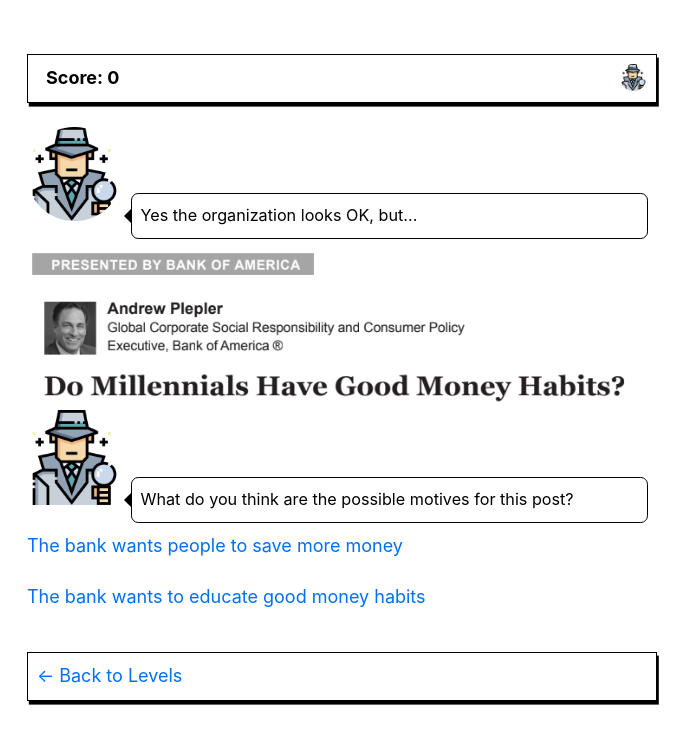
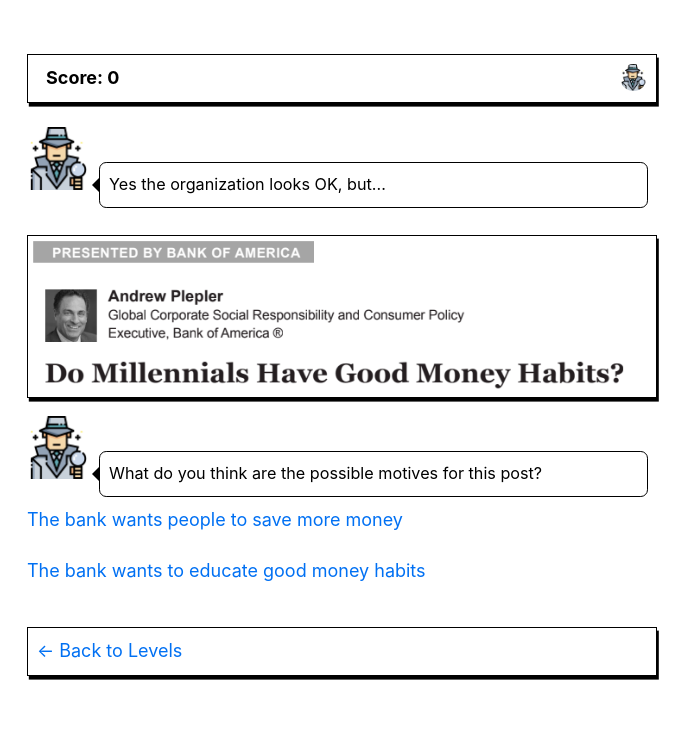
Before and after one commit to rendybjunior/fake-news-detective, a Next.js app: page /dialogs/dialog_1_2_1 in a window 1280 px wide. Shown: the top 744 px of the page, without its empty margins (0-695 px from the left). Built offline with nearby package versions, Linux system fonts and the light colour scheme.

Commit message:
reduce code dups

```diff
--- /dev/null
+++ b/components/caselayout.js
@@ -0,0 +1,60 @@
+import Head from 'next/head';
+import Link from 'next/link';
+import Layout from './layout';
+import utilStyles from '../styles/utils.module.css';
+import homeStyles from '../styles/home.module.css';
+
+export function getOption(option_type, text, next_id) {
+	if (option_type == 'dialog') {
+		return (
+			<Link href="/dialogs/[id]" as={`/dialogs/${next_id}`}>
+				{text}
+			</Link>
+		);
+	} else {
+		return (
+			<Link href="/results/[id]" as={`/results/${next_id}`}>
+				{text}
+			</Link>
+		);
+	}
+}
+
+export default function CaseLayout({ caseData }) {
+	return (
+		<Layout>
+			<Head>
+				<title>{caseData.title}</title>
+			</Head>
+			<h4>{caseData.title}</h4>
+			<div className={`${homeStyles.comment}`}>
+				<img src="/images/explore.png" className={`${homeStyles.commentImage}`} alt="player" />
+				<div className={`${homeStyles.speechbubblewrapper}`}>
+					<div className={`${homeStyles.speechbubble}`}>
+						<div className={`${homeStyles.speechbubbletext}`}>{caseData.comment}</div>
+					</div>
+				</div>
+			</div>
+			<div className={`${homeStyles.content}`}>
+				<img src={caseData.content} alt={caseData.title} />
+			</div>
+			<div className={`${homeStyles.prompt}`}>
+				<div className={`${homeStyles.comment}`}>
+					<img src="/images/explore.png" className={`${homeStyles.commentImage}`} alt="player" />
+					<div className={`${homeStyles.speechbubblewrapper}`}>
+						<div className={`${homeStyles.speechbubble}`}>
+							<div className={`${homeStyles.speechbubbletext}`}>{caseData.prompt}</div>
+						</div>
+					</div>
+				</div>
+			</div>
+			<ul className={utilStyles.list}>
+				{caseData.options.map(({ id, text, next_id, type }) => (
+					<li className={utilStyles.listItem} key={id}>
+						{getOption(type, text, next_id)}
+					</li>
+				))}
+			</ul>
+		</Layout>
+	);
+}
--- a/pages/dialogs/[id].js
+++ b/pages/dialogs/[id].js
@@ -1,9 +1,6 @@
 import Link from 'next/link';
-import Head from 'next/head';
-import Layout from '../../components/layout';
+import CaseLayout from '../../components/caselayout';
 import { getAllDialogIds, getDialogData } from '../../lib/dialogs';
-import utilStyles from '../../styles/utils.module.css';
-import homeStyles from '../../styles/home.module.css';
 
 export async function getStaticPaths() {
 	const paths = getAllDialogIds();
@@ -22,57 +19,6 @@
 	};
 }
 
-export function getOption(option_type, text, next_id) {
-	if (option_type == 'dialog') {
-		return (
-			<Link href="/dialogs/[id]" as={`/dialogs/${next_id}`}>
-				{text}
-			</Link>
-		);
-	} else {
-		return (
-			<Link href="/results/[id]" as={`/results/${next_id}`}>
-				{text}
-			</Link>
-		);
-	}
+export default function Dialog({ dialogData }) {
+	return <CaseLayout caseData={dialogData} />;
 }
-
-export default function Dialog({ dialogData }) {
-	return (
-		<Layout>
-			<Head>
-				<title>{dialogData.title}</title>
-			</Head>
-			<h4>{dialogData.title}</h4>
-			<img
-				src="/images/explore.png"
-				className={`${homeStyles.commentImage} ${utilStyles.borderCircle}`}
-				alt="player"
-			/>
-			<div className={`${homeStyles.speechbubblewrapper}`}>
-				<div className={`${homeStyles.speechbubble}`}>
-					<div className={`${homeStyles.speechbubbletext}`}>{dialogData.comment}</div>
-				</div>
-			</div>
-			<img src={dialogData.content} alt={dialogData.title} />
-			<div className={`${homeStyles.prompt}`}>
-				<div className={`${homeStyles.comment}`}>
-					<img src="/images/explore.png" className={`${homeStyles.commentImage}`} alt="player" />
-					<div className={`${homeStyles.speechbubblewrapper}`}>
-						<div className={`${homeStyles.speechbubble}`}>
-							<div className={`${homeStyles.speechbubbletext}`}>{dialogData.prompt}</div>
-						</div>
-					</div>
-				</div>
-			</div>
-			<ul className={utilStyles.list}>
-				{dialogData.options.map(({ id, text, next_id, type }) => (
-					<li className={utilStyles.listItem} key={id}>
-						{getOption(type, text, next_id)}
-					</li>
-				))}
-			</ul>
-		</Layout>
-	);
-}
--- a/styles/home.module.css
+++ b/styles/home.module.css
@@ -46,13 +46,13 @@
 }
 
 .commentImage {
-	width: 15%;
-	height: 15%;
+	width: 10%;
+	height: 10%;
 	display: inline-block;
 }
 
 .speechbubblewrapper {
-	width: 85%;
+	width: 90%;
 	display: inline-block;
 }
 
```
Also changed, not shown: pages/cases/[id].js (+3 -57 lines).
